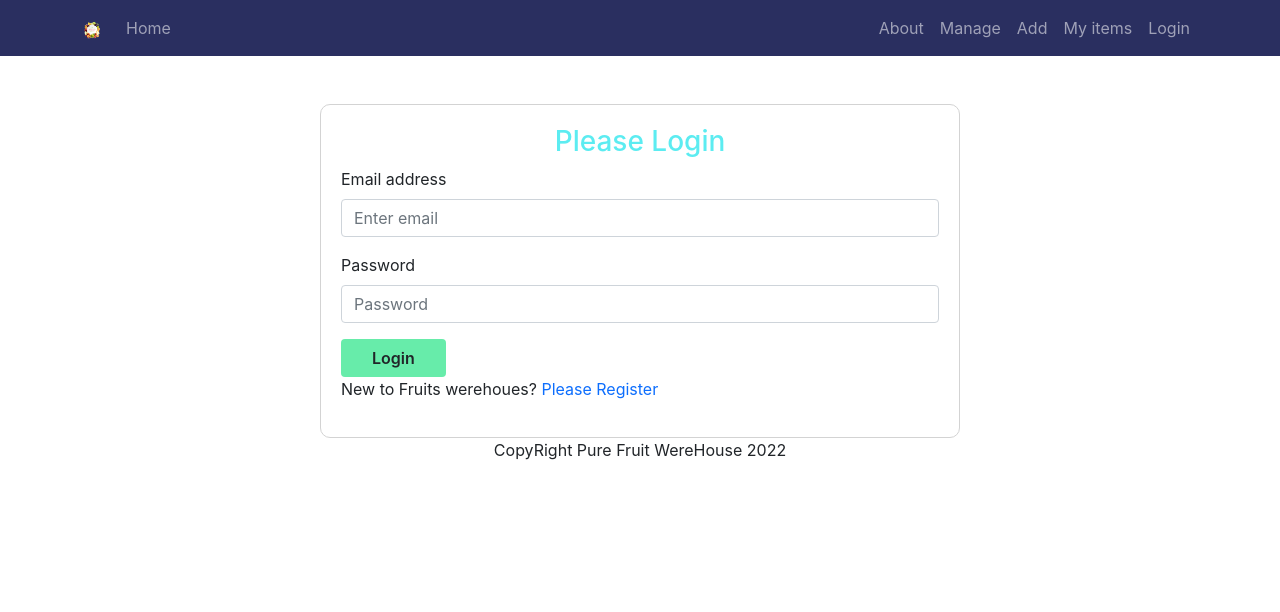
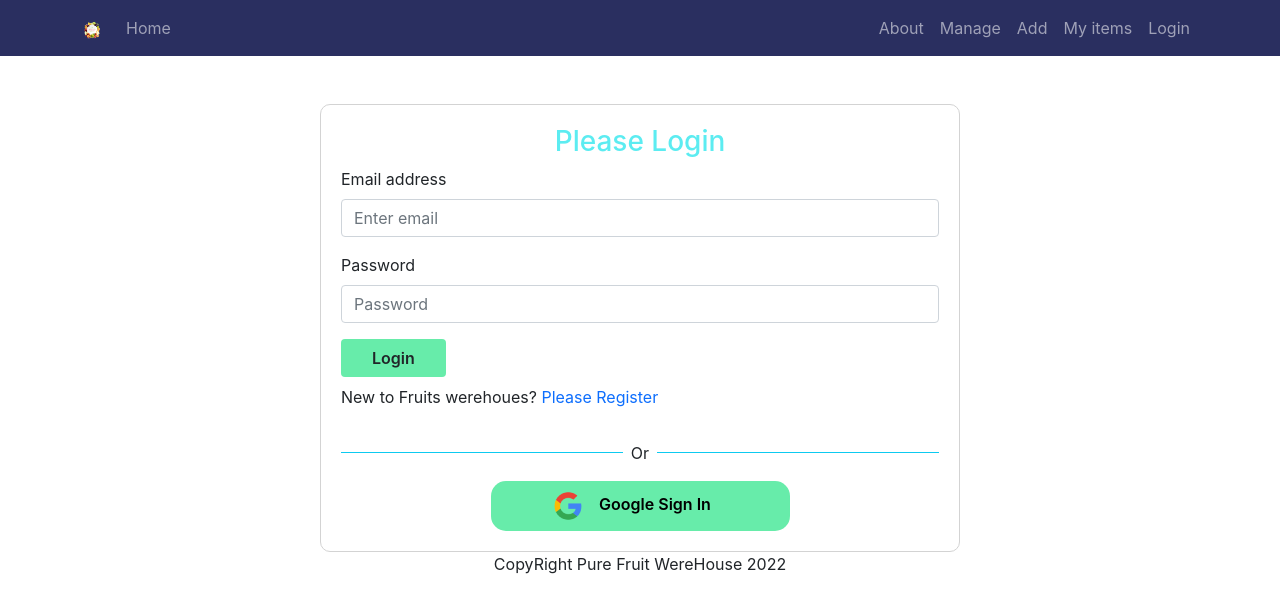
Before and after one commit to partho2589/werehouse-management-cliend-site, a React (Create React App) app: page /login in a window 1280 px wide. Shown: the top 612 px of the page. Built offline with nearby package versions, Linux system fonts and the light colour scheme.

Commit message:
added social updata data

```diff
--- a/firebase.init.js
+++ b/firebase.init.js
@@ -1,6 +1,7 @@
 // Import the functions you need from the SDKs you need
 import { initializeApp } from "firebase/app";
-import {getAuth} from 'firebase/auth'
+import { getAuth } from "firebase/auth";
+
 // TODO: Add SDKs for Firebase products that you want to use
 // https://firebase.google.com/docs/web/setup#available-libraries
 
@@ -18,4 +19,5 @@ const firebaseConfig = {
 const app = initializeApp(firebaseConfig);
 
 const auth = getAuth(app);
+
 export default auth
--- a/package.json
+++ b/package.json
@@ -11,6 +11,7 @@
     "react": "^18.1.0",
     "react-bootstrap": "^2.3.1",
     "react-dom": "^18.1.0",
+    "react-firebase-hooks": "^5.0.3",
     "react-router-dom": "^6.3.0",
     "react-scripts": "5.0.1",
     "web-vitals": "^2.1.4"
--- a/src/App.js
+++ b/src/App.js
@@ -5,6 +5,8 @@ import About from './Pages/About/About';
 import Header from './Pages/Home/Header/Header';
 import Home from './Pages/Home/Home/Home';
 import Login from './Pages/Login/Login/Login';
+import Register from './Pages/Login/Register/Register';
+import Social from './Pages/Login/Social/Social';
 import Footer from './Pages/Share/Footer/Footer';
 
 function App() {
@@ -16,6 +18,9 @@ function App() {
         <Route path='/home' element={<Home></Home>}></Route>
         <Route path='/about' element={<About></About>}></Route>
         <Route path='/login' element={<Login></Login>}></Route>
+        <Route path ='/register' element={<Register></Register>}></Route>
+        <Route path='/social' element={<Social></Social>}></Route>
+
       </Routes>
       <Footer></Footer>
     </div>
--- a/src/Pages/Home/Header/Header.js
+++ b/src/Pages/Home/Header/Header.js
@@ -5,7 +5,7 @@ import { Link } from 'react-router-dom';
 import icon from '../../../image/icon.png'
 const Header = () => {
     return (
-        <Navbar className='navbar' collapseOnSelect expand="lg" variant="dark">
+        <Navbar sticky='top' className='navbar' collapseOnSelect expand="lg" variant="dark">
   <Container>
   <Navbar.Brand>
       <img className='icon' src={icon} alt="" />
--- a/src/Pages/Login/Login/Login.js
+++ b/src/Pages/Login/Login/Login.js
@@ -2,6 +2,7 @@ import React from 'react';
 import './Login.css'
 import { Button, Form } from 'react-bootstrap';
 import { Link } from 'react-router-dom';
+import Social from '../Social/Social';
 
 const Login = () => {
     return (
@@ -16,11 +17,12 @@ const Login = () => {
                     <Form.Label>Password</Form.Label>
                     <Form.Control type="password" placeholder="Password" required/>
                 </Form.Group>
-                <Button className=' from-btn' variant="" type="submit">
+                <Button className=' from-btn mb-2' variant="" type="submit">
                    Login
                 </Button>
             </Form>
             <p>New to Fruits werehoues? <Link to='/register' className='text-primary pe-auto text-decoration-none'>Please Register</Link></p>
+            <Social></Social>
         </div>
     );
 };
--- a/src/Pages/Login/Register/Register.js
+++ b/src/Pages/Login/Register/Register.js
@@ -1,9 +1,29 @@
 import React from 'react';
+import { Button, Form } from 'react-bootstrap';
+import { Link } from 'react-router-dom';
 
 const Register = () => {
     return (
-        <div>
-            <h1>This is Register!</h1>
+        <div id='from-container'  className=' container w-50 mx-auto mt-5 b'>
+            <h3 className='from-title'>Please Register</h3>
+            <Form>
+                <Form.Group className="mb-3 " controlId="formBasicEmail">
+                    <Form.Label>Name</Form.Label>
+                    <Form.Control type="text" placeholder="Enter Name"  />
+                </Form.Group>
+                <Form.Group className="mb-3 " controlId="formBasicEmail">
+                    <Form.Label>Email address</Form.Label>
+                    <Form.Control type="email" placeholder="Enter email" required />
+                </Form.Group>
+                <Form.Group className="mb-3" controlId="formBasicPassword">
+                    <Form.Label>Password</Form.Label>
+                    <Form.Control type="password" placeholder="Password" required/>
+                </Form.Group>
+                <Button className=' from-btn mb-2' variant="" type="submit">
+                   Register
+                </Button>
+            </Form>
+            <p>New to Fruits werehoues? <Link to='/login' className='text-primary pe-auto text-decoration-none'>Please Login</Link></p>
         </div>
     );
 };
--- /dev/null
+++ b/src/Pages/Login/Social/Social.css
@@ -0,0 +1,8 @@
+#google-btn{
+    background-color: rgb(103, 236, 170);
+    border: none;
+    border-radius: 15px;
+    padding: 10px;
+    font-weight: 600;
+
+}
--- /dev/null
+++ b/src/Pages/Login/Social/Social.js
@@ -0,0 +1,27 @@
+import React from 'react';
+import './Social.css'
+import googleIcon from '../../../image/icon/google-icon.png'
+const Social = () => {
+
+    return (
+
+        <div>
+            <div className='d-flex align-items-center justify-content-center'>
+                <div style={{ height: "1px" }} className='bg-info w-50'></div>
+                <p className='mt-3 px-2'>Or</p>
+                <div style={{ height: "1px" }} className='bg-info w-50'></div>
+            </div>
+
+            <div>
+                <button
+                   id='google-btn'
+                    className=' w-50 d-block mx-auto'>
+                    <img src={googleIcon} alt="" />
+                    <span className='px-3'>Google Sign In</span>
+                </button>
+            </div>
+        </div>
+    );
+};
+
+export default Social;
```
Also changed, not shown: src/image/icon/google-icon.png (added), 1 other file (tests, documents, lock files or other folders).
